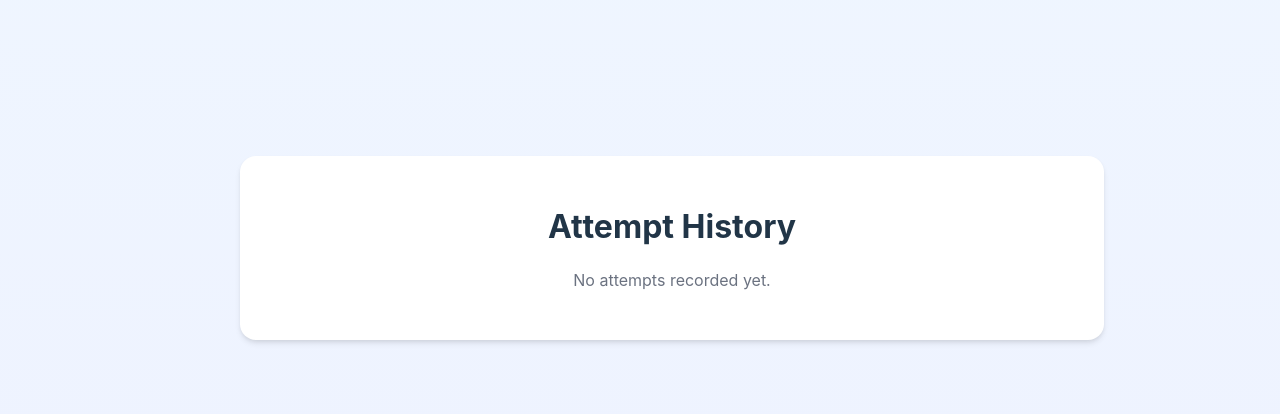
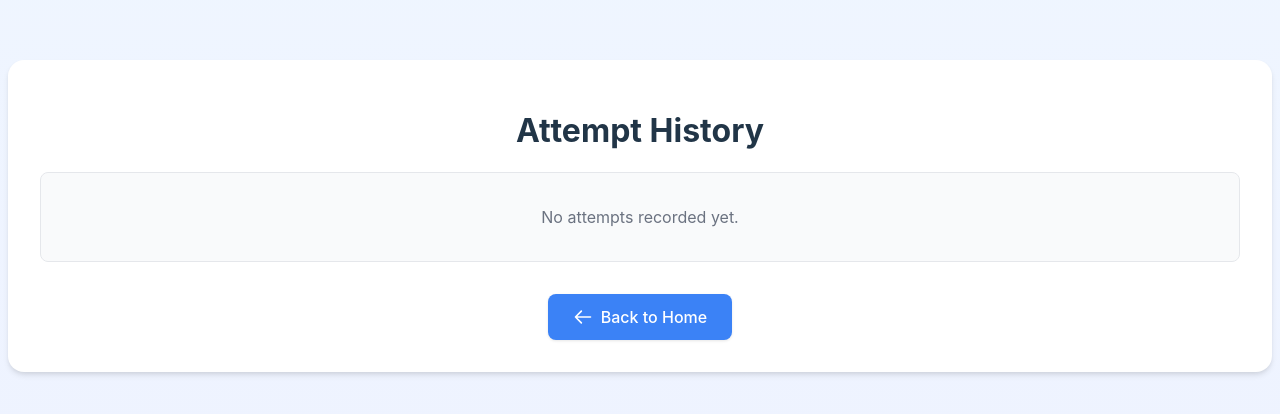
Before and after one commit to RohitVarmaSixtyFive/Quizify, a React (Vite) app: page /attempts in a window 1280 px wide. Shown: the part 184-598 px from the top of the page. Built offline with nearby package versions, Linux system fonts and the light colour scheme.

Commit message:
attempt history cleaned up

```diff
--- a/src/pages/AttemptHistoryPage.jsx
+++ b/src/pages/AttemptHistoryPage.jsx
@@ -1,8 +1,12 @@
 import React from 'react';
+import { Link } from 'react-router-dom';
 
 export default function AttemptHistoryPage() {
   // Retrieve quiz attempts from local storage
   const storedAttempts = JSON.parse(localStorage.getItem('quizAttempts')) || [];
+
+  // Sort attempts in descending order of attempt ID (most recent first)
+  const sortedAttempts = [...storedAttempts].sort((a, b) => b.id - a.id);
 
   return (
     <div style={{
@@ -17,23 +21,34 @@ export default function AttemptHistoryPage() {
     }}>
       <div style={{
         width: '100%',
-        maxWidth: '800px',
+        maxWidth: '1200px',
         backgroundColor: 'white',
         borderRadius: '1rem',
         boxShadow: '0 4px 6px -1px rgba(0, 0, 0, 0.1), 0 2px 4px -1px rgba(0, 0, 0, 0.06)',
         overflow: 'hidden',
-        padding: '2rem'
+        padding: '2rem',
+        marginLeft: '-5%',
+        marginTop: '-5%'
       }}>
         <h1 style={{ fontSize: '2rem', fontWeight: 'bold', textAlign: 'center', marginBottom: '1.5rem' }}>Attempt History</h1>
 
-        {storedAttempts.length > 0 ? (
+        {/* Scrollable Container */}
+        <div style={{
+          maxHeight: '400px', // Fixed height for scrollable area
+          overflowY: 'auto', // Enable vertical scrolling
+          border: '1px solid #e5e7eb',
+          borderRadius: '0.5rem',
+          padding: '1rem',
+          backgroundColor: '#f9fafb'
+        }}>
+          {sortedAttempts.length > 0 ? (
             <div style={{ display: 'flex', flexDirection: 'column', gap: '1rem' }}>
-            {storedAttempts.map((attempt, index) => (
+              {sortedAttempts.map((attempt, index) => (
                 <div
                   key={index}
                   style={{
                     padding: '1rem',
-                  backgroundColor: '#f9fafb',
+                    backgroundColor: 'white',
                     borderRadius: '0.5rem',
                     border: '1px solid #e5e7eb',
                     display: 'flex',
@@ -57,6 +72,33 @@ export default function AttemptHistoryPage() {
             <p style={{ textAlign: 'center', color: '#6b7280' }}>No attempts recorded yet.</p>
           )}
         </div>
+
+        {/* Back to Home Button */}
+        <div style={{ marginTop: '2rem', display: 'flex', justifyContent: 'center' }}>
+          <Link to="/">
+            <button
+              style={{
+                padding: '0.75rem 1.5rem',
+                backgroundColor: '#3b82f6',
+                color: 'white',
+                borderRadius: '0.5rem',
+                boxShadow: '0 1px 3px 0 rgba(0, 0, 0, 0.1)',
+                fontWeight: '500',
+                display: 'flex',
+                alignItems: 'center',
+                transition: 'background-color 0.2s'
+              }}
+              onMouseOver={(e) => e.currentTarget.style.backgroundColor = '#2563eb'}
+              onMouseOut={(e) => e.currentTarget.style.backgroundColor = '#3b82f6'}
+            >
+              <svg xmlns="http://www.w3.org/2000/svg" style={{ height: '1.25rem', width: '1.25rem', marginRight: '0.5rem' }} fill="none" viewBox="0 0 24 24" stroke="currentColor">
+                <path strokeLinecap="round" strokeLinejoin="round" strokeWidth={2} d="M10 19l-7-7m0 0l7-7m-7 7h18" />
+              </svg>
+              Back to Home
+            </button>
+          </Link>
+        </div>
+      </div>
     </div>
   );
 }
```
Also changed, not shown: 1 other file (tests, documents, lock files or other folders). Lines whose indentation alone changed are shown as unchanged.
